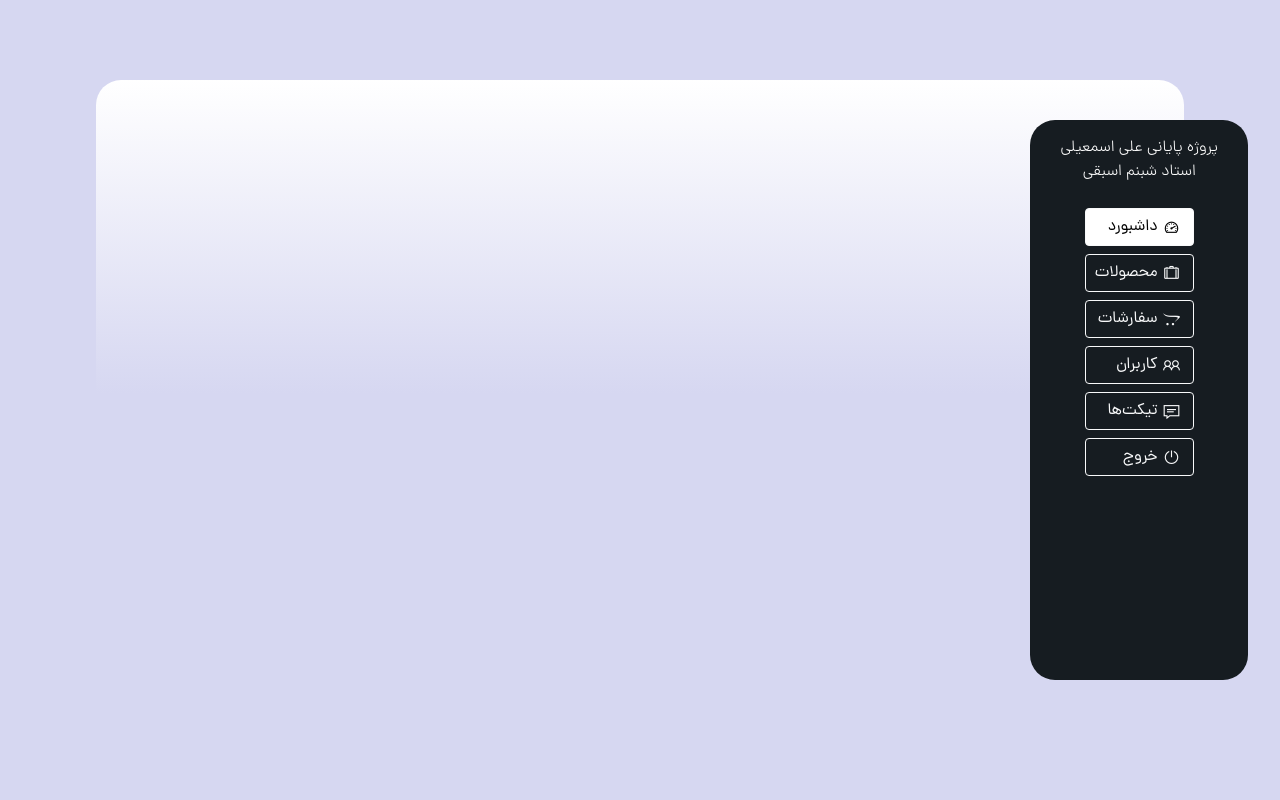
After one commit to realxoman/bachelor-project, a Django app: page /administrator/ in a window 1280 px wide. The commit adds this page. Run offline with Django 3.2, Linux system fonts and the light colour scheme; parts of the project's set-up code (start-up, migrations or seed data) failed here and were passed over; some libraries are stand-ins or nearby versions.

Commit message:
v11/17/2021-panelcreated

```diff
--- a/paneluser/static/css/_colors.scss
+++ b/paneluser/static/css/_colors.scss
@@ -1,3 +1,4 @@
 $backcolor: #101010;
 $goldtext: #F3C02B;
 $greencolor: #7ED321;
+$brandcolor: #161C21;
--- a/paneluser/static/css/style.css
+++ b/paneluser/static/css/style.css
@@ -234,4 +234,80 @@ Iranic fonts
   src: url("fonts/eot/dana-regularitalic.eot?#iefix") format("embedded-opentype"), url("fonts/woff2/dana-regularitalic.woff2") format("woff2"), url("fonts/woff/dana-regularitalic.woff") format("woff");
   /* FF3.6+, IE9, Chrome6+, Saf5.1+*/
 }
+
+/*
+    ae Prefix Uses Because of Ali Esmaeili shortance.
+    This Project is for my bachelor final assignment
+    Pr.Shabnam Asbaghi
+*/
+body {
+  background: #d6d7f1;
+  background-repeat: no-repeat;
+}
+
+.ae-full {
+  height: 100vh;
+}
+
+.ae-bg {
+  max-width: 85%;
+  position: relative;
+  height: 80vh;
+  margin: auto;
+  background: #d6d7f1;
+  background: -webkit-gradient(linear, left bottom, left top, color-stop(51%, #d6d7f1), to(white));
+  background: linear-gradient(0deg, #d6d7f1 51%, white 100%);
+  border-radius: 25px;
+  background-repeat: no-repeat;
+}
+
+.ae-bg .ae-fullside {
+  width: 20%;
+  right: -4em;
+}
+
+.ae-bg .ae-fullside .ae-sidebar {
+  height: 70vh;
+  background-color: #161C21;
+  width: 100%;
+  color: #fff;
+  border-radius: 25px;
+}
+
+.ae-bg .ae-fullside .ae-sidebar h1.ae-sidelogo {
+  text-align: center;
+  font-weight: 300;
+  font-size: 1em;
+  line-height: 1.5em;
+}
+
+.ae-bg .ae-fullside .ae-sidebar a.btn {
+  margin: auto;
+  display: -webkit-box;
+  display: -ms-flexbox;
+  display: flex;
+  -webkit-box-align: center;
+      -ms-flex-align: center;
+          align-items: center;
+}
+
+.ae-bg .ae-fullside .ae-sidebar a.btn i {
+  font-size: 18px;
+}
+
+.ae-bg .ae-fullside .ae-sidebar a.btn span {
+  width: 100px;
+  text-align: right;
+  margin-right: 5px;
+}
+
+.dashboard a.btn.ae-menu-dashboard,
+.products a.btn.ae-menu-products,
+.orders a.btn.ae-menu-orders,
+.users a.btn.ae-menu-users,
+.ticket a.btn.ae-menu-ticket,
+.logout a.btn.ae-menu-logout {
+  background: #fff;
+  color: #000;
+}
 /*# sourceMappingURL=style.css.map */
--- a/paneluser/static/css/style.scss
+++ b/paneluser/static/css/style.scss
@@ -1,3 +1,70 @@
 @import "reset";
 @import "fonts";
 @import "colors";
+
+/*
+    ae Prefix Uses Because of Ali Esmaeili shortance.
+    This Project is for my bachelor final assignment
+    Pr.Shabnam Asbaghi
+*/
+
+body{
+    background: rgb(214,215,241);
+    background-repeat: no-repeat;
+}
+.ae-full{
+    height: 100vh;
+
+}
+.ae-bg{
+    max-width: 85%;
+    position: relative;
+    height: 80vh;
+    margin: auto;
+    background: rgb(214,215,241);
+    background: linear-gradient(0deg, rgba(214,215,241,1) 51%, rgba(255,255,255,1) 100%);
+    border-radius: 25px;
+    background-repeat: no-repeat;
+    .ae-fullside{
+        width: 20%;
+        right: -4em;
+        .ae-sidebar{
+            height: 70vh;
+            background-color: $brandcolor;
+            width: 100%;
+            color: #fff;
+            border-radius: 25px;
+            h1.ae-sidelogo{
+                text-align: center;
+                font-weight: 300;
+                font-size: 1em;
+                line-height: 1.5em;
+            }
+            a.btn{
+                margin: auto;
+                display: flex;
+                align-items: center;
+                i{
+                    font-size: 18px;
+                }
+                span{
+                    width: 100px;
+                    text-align: right;
+                    margin-right: 5px;
+                }
+            }
+        }
+    }
+}
+
+
+.dashboard a.btn.ae-menu-dashboard,
+.products a.btn.ae-menu-products,
+.orders a.btn.ae-menu-orders,
+.users a.btn.ae-menu-users,
+.ticket a.btn.ae-menu-ticket,
+.logout a.btn.ae-menu-logout,
+{
+    background:#fff;
+    color:#000;
+}
--- a/paneluser/templates/base.html
+++ b/paneluser/templates/base.html
@@ -13,13 +13,19 @@
     </title>
     <link rel="stylesheet" href="{% static 'css/bootstrap.min.css' %}">
     <link rel="stylesheet" href="{% static 'css/style.css' %}">
+    <link rel="stylesheet" href="https://maxst.icons8.com/vue-static/landings/line-awesome/line-awesome/1.3.0/css/line-awesome.min.css">
     {% block customstyle %}
     {% endblock %}
 </head>
-<body dir="rtl">
+{% block body %}
+<body dir="rtl" class="">
+{% endblock %}
+<div class="position-relative h-100">
     {% block content %}
 
     {% endblock %}
+</div>
+
     <script src="{% static 'js/bootstrap.bundle.min.js' %}"></script>
     <script src="{% static 'js/main.js' %}"></script>
 </body>
--- /dev/null
+++ b/paneluser/templates/dashboard.html
@@ -0,0 +1,11 @@
+{% extends 'base.html' %}
+
+{% block body %}
+<body dir="rtl" class="dashboard">
+{% endblock %}
+
+{% block content %}
+
+{% include 'includes/panel.html' %}
+
+{% endblock %}
--- /dev/null
+++ b/paneluser/templates/includes/panel.html
@@ -0,0 +1,9 @@
+
+
+<div class="ae-full d-flex align-items-center">
+    <div class="ae-bg w-100 d-flex align-items-center">
+    {% include 'includes/sidebar.html' %}
+
+
+    </div>
+</div>
--- /dev/null
+++ b/paneluser/templates/includes/sidebar.html
@@ -0,0 +1,13 @@
+<div class="ae-fullside position-absolute">
+    <div class="ae-sidebar">
+        <h1 class="ae-sidelogo py-3">پروژه پایانی علی اسمعیلی<br>استاد شبنم اسبقی</h1>
+        <a href="/administrator/" class="btn btn-outline-light ae-menu-dashboard my-2 w-50"><i class="las la-tachometer-alt"></i> <span>داشبورد</span></a>
+        <a href="/administrator/products/" class="btn btn-outline-light ae-menu-products my-2 w-50"><i class="las la-suitcase"></i> <span>محصولات</span></a>
+        <a href="#" class="btn btn-outline-light ae-menu-orders my-2 w-50"><i class="lab la-opencart"></i> <span>سفارشات</span></a>
+        <a href="#" class="btn btn-outline-light ae-menu-users my-2 w-50"><i class="las la-user-friends"></i> <span>کاربران</span></a>
+        <a href="#" class="btn btn-outline-light ae-menu-ticket my-2 w-50"><i class="las la-sms"></i>
+            <span>تیکت‌ها</span></a>
+        <a href="/logout" class="btn btn-outline-light ae-menu-logout my-2 w-50"><i class="las la-power-off"></i>
+            <span>خروج</span></a>
+    </div>
+</div>
--- a/paneluser/urls.py
+++ b/paneluser/urls.py
@@ -1,9 +1,12 @@
 from django.urls import path
-from .views import login_,logout_,signup
+from .views import login_,logout_,signup,AdminPanel,AdminOrders,AdminProducts,AdminTickets,AdminUsers
+from django.views.generic import TemplateView
 
 app_name = "paneluser"
 urlpatterns = [
     path('', login_),
     path('logout/', logout_, name="logout_"),
     path('signup/', signup, name="signup"),
+    path('administrator/', AdminPanel.as_view() ,name="AdminPanel"),
+    path('administrator/products/', AdminProducts.as_view() ,name="AdminProducts"),
 ]
--- a/paneluser/views.py
+++ b/paneluser/views.py
@@ -3,6 +3,7 @@ from .models import User,ticket,orders,payment,packs,ticketpm
 from django.contrib.auth import authenticate, login, logout
 from django.http import HttpResponseRedirect
 from .forms import SignUpForm
+from django.views.generic import View
 # Create your views here.
 
 def signup(request):
@@ -33,14 +34,14 @@ def login_(request):
         if user is not None:
             login(request,user)
             if request.user.is_staff:
-                return HttpResponseRedirect("/mypanel/")
+                return HttpResponseRedirect("/administrator/")
             else:
                 return HttpResponseRedirect("/usercp/")
         elif user is None:
             return render(request, "login.html")
     if request.user.is_authenticated:
         if request.user.is_staff:
-            return HttpResponseRedirect("/mypanel/")
+            return HttpResponseRedirect("/administrator/")
         else:
             return HttpResponseRedirect("/usercp/")
     else:
@@ -49,3 +50,34 @@ def login_(request):
 def logout_(request):
     logout(request)
     return HttpResponseRedirect("/")
+
+
+class AdminPanel(View):
+    template_name = "dashboard.html"
+
+    def get(self,request):
+        return render(request,self.template_name)
+
+class AdminProducts(View):
+    template_name = "products.html"
+
+    def get(self,request):
+        return render(request,self.template_name)
+
+class AdminOrders(View):
+    template_name = "dashboard.html"
+
+    def get(self,request):
+        return render(request,self.template_name)
+
+class AdminUsers(View):
+    template_name = "dashboard.html"
+
+    def get(self,request):
+        return render(request,self.template_name)
+
+class AdminTickets(View):
+    template_name = "dashboard.html"
+
+    def get(self,request):
+        return render(request,self.template_name)
```
Also changed, not shown: paneluser/templates/products.html (added, +13 -0 lines), 1 other file.
